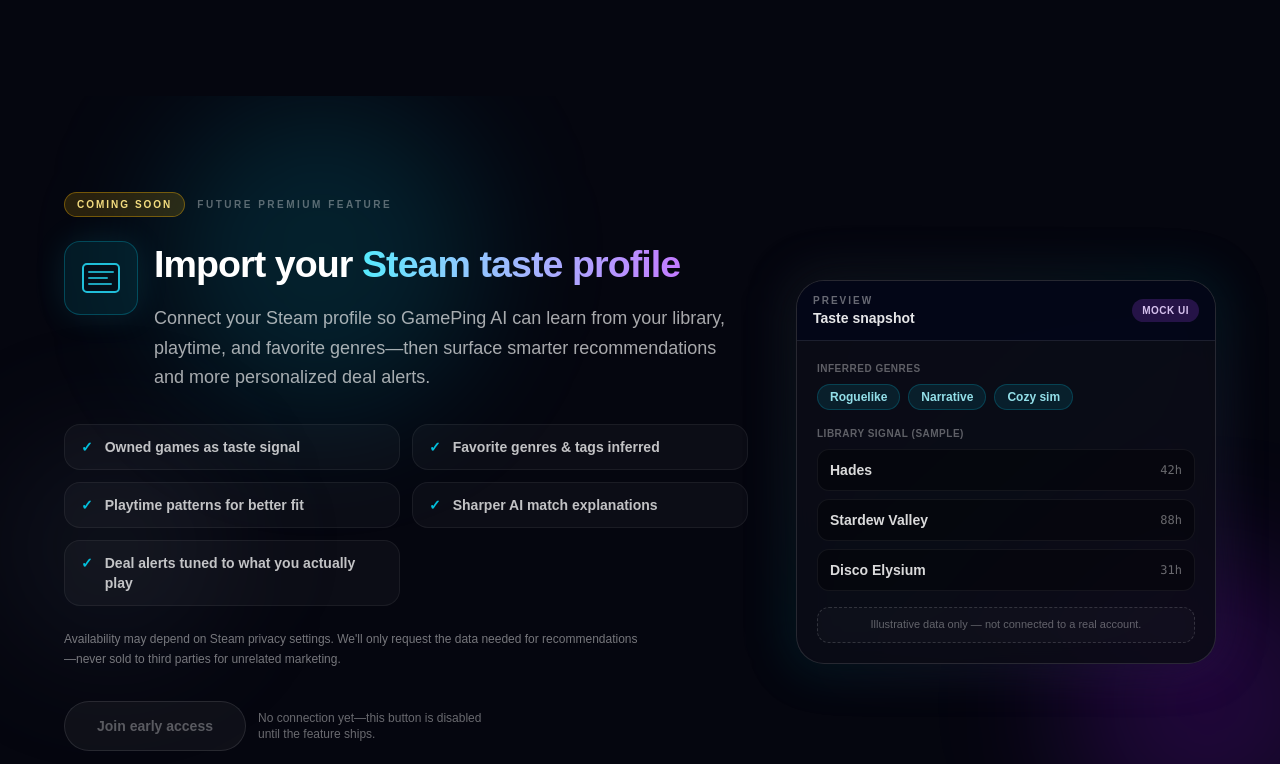
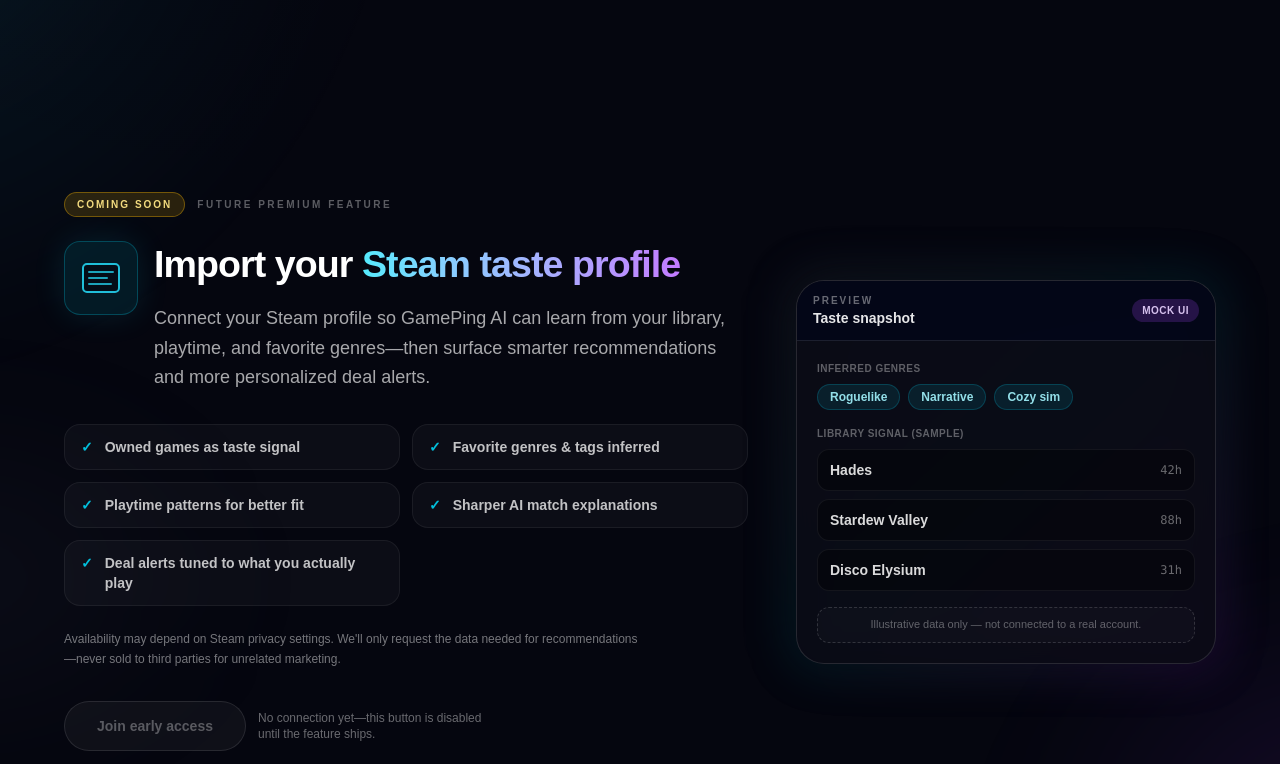
Before and after one commit to WorldMobilize/gameping-ai, a Next.js app: page / in a window 1280 px wide. Shown: the part 2416-3180 px from the top of the page. Built offline with nearby package versions, Linux system fonts and the light colour scheme; no server answers.

Commit message:
Polish Steam import background blending

```diff
--- a/src/components/SteamTasteComingSoon.tsx
+++ b/src/components/SteamTasteComingSoon.tsx
@@ -61,10 +61,18 @@
   const headingId = `${idPrefix}-heading`;
 
   return (
-    <section className={`relative overflow-hidden px-6 ${py}`} aria-labelledby={headingId}>
-      <div className="pointer-events-none absolute left-1/4 top-0 h-80 w-80 -translate-x-1/2 rounded-full bg-cyan-500/15 blur-3xl" />
-      <div className="pointer-events-none absolute bottom-0 right-0 h-72 w-72 translate-x-1/4 rounded-full bg-purple-600/18 blur-3xl" />
-      <div className="pointer-events-none absolute left-0 bottom-1/4 h-56 w-56 rounded-full bg-slate-500/10 blur-3xl" />
+    <section className={`relative isolate px-6 ${py}`} aria-labelledby={headingId}>
+      {/* Atmospheric backdrop — extends past section edges to avoid hard panel cutoffs */}
+      <div
+        className="pointer-events-none absolute -inset-x-16 -top-36 bottom-0 z-0"
+        aria-hidden
+      >
+        <div className="absolute inset-x-0 -top-20 h-56 bg-gradient-to-b from-[#05060f] via-[#05060f]/55 to-transparent" />
+        <div className="absolute -left-[22%] -top-[42%] h-[125%] w-[95%] max-w-[56rem] bg-[radial-gradient(ellipse_78%_68%_at_28%_22%,rgba(34,211,238,0.14)_0%,rgba(34,211,238,0.05)_38%,transparent_72%)] blur-2xl" />
+        <div className="absolute -bottom-[18%] -right-[14%] h-[80%] w-[72%] max-w-[44rem] bg-[radial-gradient(ellipse_72%_62%_at_72%_78%,rgba(147,51,234,0.13)_0%,rgba(147,51,234,0.04)_42%,transparent_70%)] blur-2xl" />
+        <div className="absolute -left-[8%] bottom-[8%] h-[55%] w-[50%] bg-[radial-gradient(ellipse_60%_55%_at_20%_60%,rgba(100,116,139,0.08)_0%,transparent_68%)] blur-3xl" />
+        <div className="absolute inset-0 bg-[radial-gradient(ellipse_100%_55%_at_50%_0%,rgba(5,6,15,0.65)_0%,transparent_58%)]" />
+      </div>
 
       <div className="relative z-10 mx-auto max-w-6xl">
         <div className="grid items-center gap-10 lg:grid-cols-[minmax(0,1fr)_minmax(0,420px)] lg:gap-12">
```
